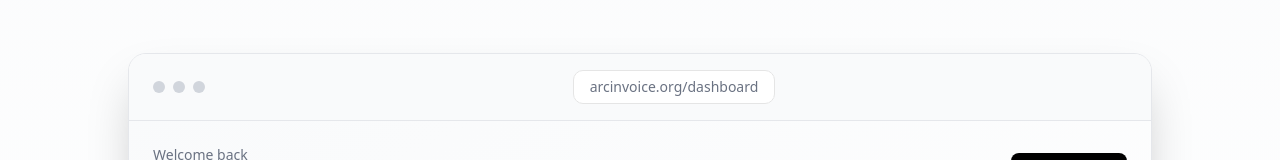
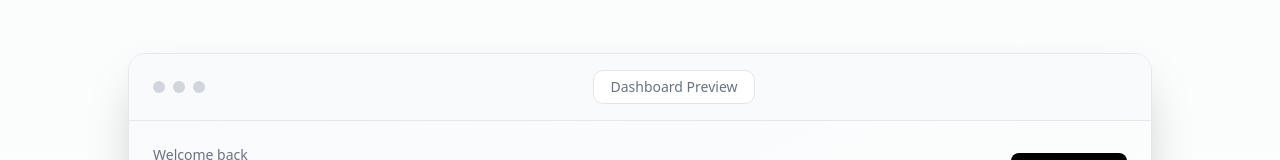
Before and after one commit to khahtm/arcinvoice, a Next.js app: page / in a window 1280 px wide. Shown: the part 581-741 px from the top of the page. Built offline with nearby package versions, Linux system fonts and the light colour scheme; no server answers.

Commit message:
fix(landing): replace mock URL with preview label
Ultraworked with [Sisyphus](https://github.com/code-yeongyu/oh-my-opencode)

Co-authored-by: Sisyphus <clio-agent@sisyphuslabs.ai>

```diff
--- a/app/(marketing)/page.tsx
+++ b/app/(marketing)/page.tsx
@@ -143,7 +143,7 @@ export default function HomePage() {
                 </div>
                 <div className="flex-1 flex justify-center">
                   <div className="bg-white rounded-lg px-4 py-1.5 text-sm text-gray-500 border">
-                    arcinvoice.org/dashboard
+                    Dashboard Preview
                   </div>
                 </div>
               </div>
```
